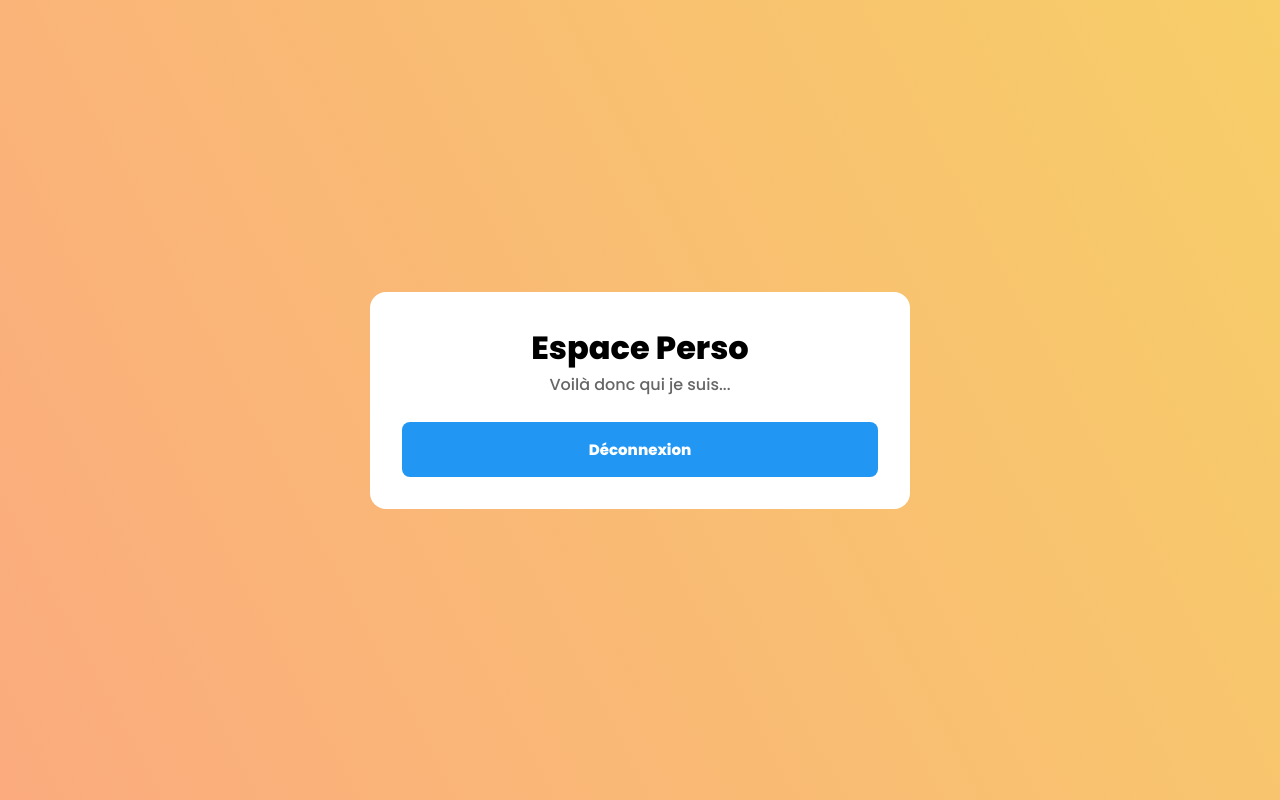
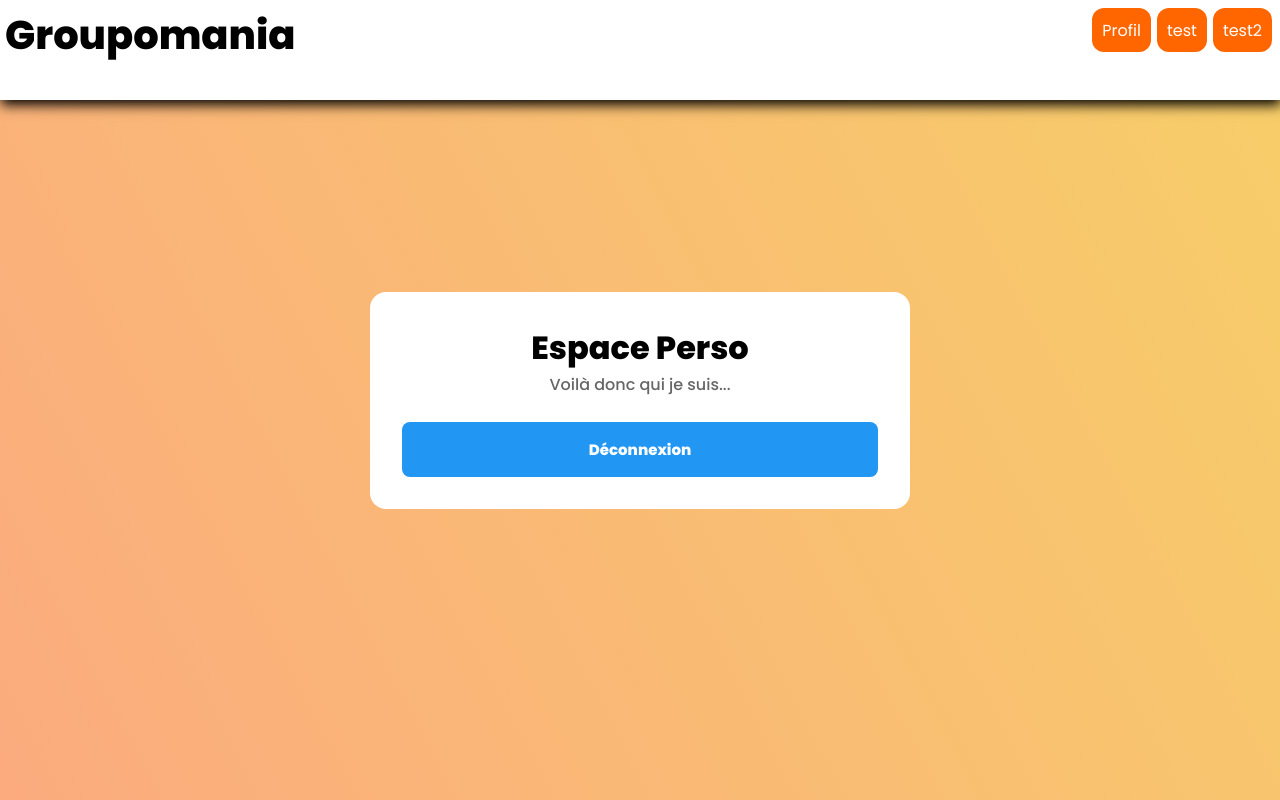
Before and after one commit to Baptiste-B-git/Baptiste_Biancardino_7_12102021, a Vue app in the folder frontend/: page /profile in a window 1280 px wide. Built offline with nearby package versions, Linux system fonts and the light colour scheme; no server answers; sample sign-in values are in the browser's storage.

Commit message:
mise en page du profil

```diff
--- a/frontend/src/views/Profile.vue
+++ b/frontend/src/views/Profile.vue
@@ -1,4 +1,21 @@
 <template>
+<div>
+  <nav class="menu-nav">
+        <h2>Groupomania</h2>
+    <ul class="bloc-btn">
+      <li class="btn">
+        <a href="#">Profil</a>
+      </li>
+      <li class="btn">
+        <a href="#">test</a>
+      </li>
+      <li class="btn">
+        <a href="#">test2</a>
+      </li>
+    </ul>
+  </nav>
+
+
   <div class="card">
     <h1 class="card__title">Espace Perso</h1>
     <p class="card__subtitle">Voilà donc qui je suis...</p>
@@ -9,6 +26,7 @@
         Déconnexion
       </button>
     </div>
+  </div>
   </div>
 </template>
 
@@ -39,4 +57,49 @@ export default {
 </script>
 
 <style scoped>
+nav.menu-nav ul li.btn {
+  display: flex;
+  list-style-type: none;
+  height: 50px;
+  padding: 3px;
+}
+nav.menu-nav ul li.btn a{
+  color: white;
+  background-color: rgb(255, 102, 0);
+  text-decoration: none;
+  padding: 10px;
+  border-radius: 12px;
+
+}
+nav.menu-nav ul li.btn:hover a{
+  color: rgb(255, 102, 0);
+  background-color: white;
+  transition: 0.3s all;
+  border: 1px solid rgb(255, 102, 0);
+}
+.menu-nav{
+  display: flex;
+  position: absolute;
+  justify-content: space-between;
+  top: 0;
+  left: 0;
+  right: 0;
+  height: 100px;
+  background-color : white;
+  padding: 5px;
+  padding-left: 5px;
+  color: white;
+  box-shadow: 1px 5px 12px black;
+}
+
+h2{
+  color: black;
+  font-weight: 800;
+  font-size: 2.5rem;
+}
+.bloc-btn{
+  display: flex;
+  flex-direction: row;
+}
+
 </style>>
```
